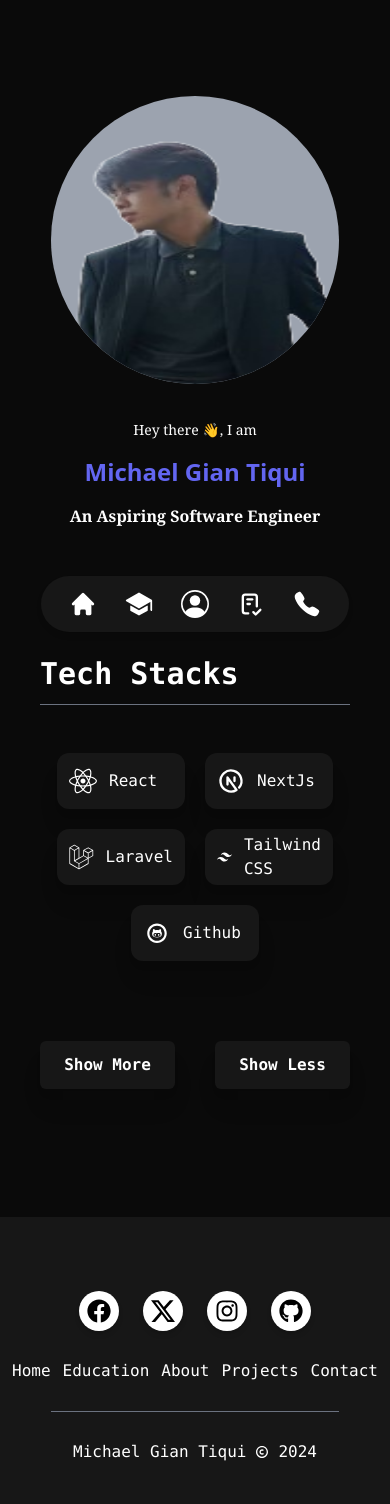
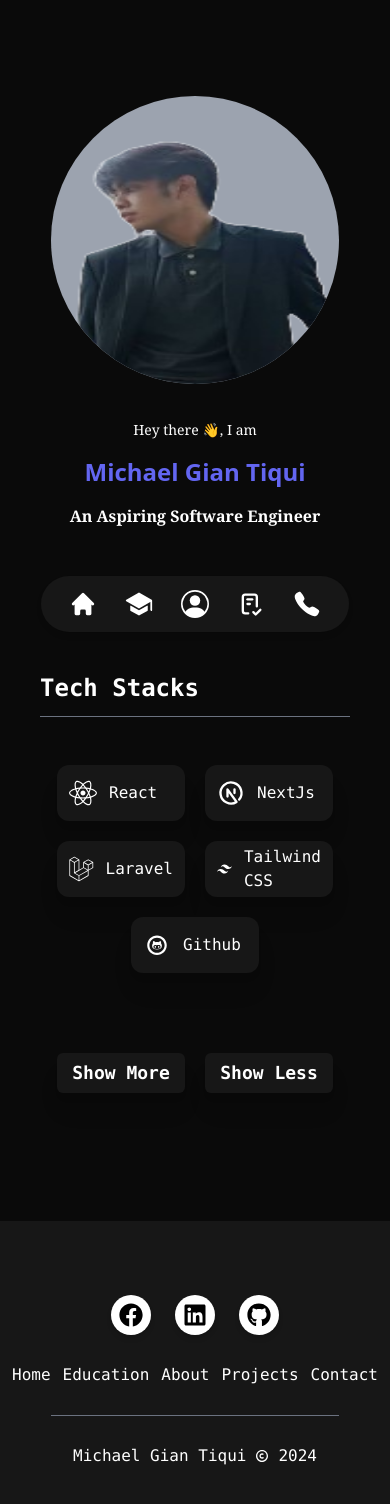
Before and after one commit to gian-tiqui/michael-gian-tiqui, a Next.js app: page / in a window 390 px wide. Shown: the top 1504 px of the page. Built offline with nearby package versions, Linux system fonts and the light colour scheme.

Commit message:
bug fixed

```diff
--- a/src/app/components/Navigation/floating-navigator/FloatingNavigator.tsx
+++ b/src/app/components/Navigation/floating-navigator/FloatingNavigator.tsx
@@ -50,7 +50,7 @@ const FloatingNavigator = () => {
         )}
       </AnimatePresence>
       <AnimatePresence>
-        {expanded && scrolledDown && <Sidebar />}
+        {expanded && scrolledDown && <Sidebar handleExpand={handleExpand} />}
       </AnimatePresence>
       {expanded && (
         <div
--- a/src/app/components/Navigation/floating-navigator/components/SidebarToggler.tsx
+++ b/src/app/components/Navigation/floating-navigator/components/SidebarToggler.tsx
@@ -10,9 +10,9 @@ const SidebarToggler: React.FC<SidebarTogglerProps> = ({ expanded }) => {
   return (
     <>
       {expanded ? (
-        <CgClose className="text-white h-8 w-auto dark:text-black" />
+        <CgClose className="text-white h-5 md:h-8 w-auto dark:text-black" />
       ) : (
-        <CgMenu className="text-white h-8 w-auto dark:text-black" />
+        <CgMenu className="text-white h-5 md:h-8 w-auto dark:text-black" />
       )}
     </>
   );
--- a/src/app/components/Navigation/navbar/Navbar.tsx
+++ b/src/app/components/Navigation/navbar/Navbar.tsx
@@ -56,7 +56,9 @@ const Navbar = () => {
       animate={{ opacity: scrolledDown ? 0 : 1, y: scrolledDown ? 0 : "50%" }}
       exit={{ opacity: 0, y: 0 }}
       transition={{ duration: 0.3 }}
-      className="fixed top-0 left-0 z-50 md:z-0 w-full pt-96 h-14 md:pt-14 flex justify-center"
+      className={`fixed top-0 left-0 z-50 md:z-0 w-full pt-96 h-14 md:pt-14 flex justify-center ${
+        scrolledDown && "hidden"
+      }`}
     >
       <div className="rounded-full bg-neutral-900 h-14 flex items-center justify-between gap-7 md:gap-10 px-7 md:px-20 shadow-md dark:bg-white">
         {routesMappingV2.map((route, index) => (
--- a/src/app/components/Navigation/sidebar/Sidebar.tsx
+++ b/src/app/components/Navigation/sidebar/Sidebar.tsx
@@ -5,7 +5,11 @@ import { routesMapping } from "@/app/utils/Routes";
 import Link from "next/link";
 import { iconsMapping } from "../../footer/Footer";
 
-const Sidebar = () => {
+interface SidebarProps {
+  handleExpand: () => void;
+}
+
+const Sidebar: React.FC<SidebarProps> = ({ handleExpand }) => {
   return (
     <motion.div
       className="fixed w-full top-0 right-0 h-screen md:w-96 bg-neutral-900 z-20 pt-32 pb-16 px-20 flex flex-col justify-between dark:bg-white"
@@ -42,6 +46,7 @@ const Sidebar = () => {
               className="font-serif text-white hover:underline text-sm dark:text-black"
               href={icon.path}
               key={index}
+              onClick={handleExpand}
             >
               {icon.name}
             </Link>
--- a/src/app/components/footer/Footer.tsx
+++ b/src/app/components/footer/Footer.tsx
@@ -1,6 +1,6 @@
 import React, { ReactNode } from "react";
 import IconContainer from "./components/IconContainer";
-import { FaFacebook, FaGithub, FaInstagram } from "react-icons/fa";
+import { FaFacebook, FaGithub, FaLinkedin } from "react-icons/fa";
 import { BsDot, BsTwitterX } from "react-icons/bs";
 import Link from "next/link";
 import { routesMapping } from "@/app/utils/Routes";
@@ -19,14 +19,9 @@ export const iconsMapping: IconsRouteInterface[] = [
     name: "Facebook",
   },
   {
-    icon: <BsTwitterX className="h-6 w-auto dark:text-white" />,
-    path: "https://twitter.com/gian_tiqui",
-    name: "Twitter",
-  },
-  {
-    icon: <FaInstagram className="h-6 w-auto dark:text-white" />,
+    icon: <FaLinkedin className="h-6 w-auto dark:text-white" />,
     path: "https://www.instagram.com/giantiquiii/",
-    name: "Instagram",
+    name: "LinkedIn",
   },
   {
     icon: <FaGithub className="h-6 w-auto dark:text-white" />,
--- a/src/app/components/mode-toggler/ModeToggler.tsx
+++ b/src/app/components/mode-toggler/ModeToggler.tsx
@@ -43,7 +43,7 @@ const ModeToggler = () => {
           exit={{ opacity: 0, scale: 0.001 }}
           onMouseEnter={increaseOpacity}
           onMouseLeave={decreaseOpacity}
-          className="w-16 h-16 rounded-full flex items-center justify-center fixed bottom-7 right-7 dark:hover:bg-neutral-700 bg-neutral-200 dark:bg-black hover:bg-neutral-100"
+          className="w-12 h-12 md:w-16 md:h-16 rounded-full flex items-center justify-center fixed bottom-7 right-7 dark:hover:bg-neutral-700 bg-neutral-200 dark:bg-black hover:bg-neutral-100"
           onClick={changeMode}
         >
           {darkMode ? (
--- a/src/app/components/tech-stacks/TechStacks.tsx
+++ b/src/app/components/tech-stacks/TechStacks.tsx
@@ -144,16 +144,6 @@ const techStacks: TechStacksInterface[] = [
   },
 ];
 
-/*
-
-  TASK: Ongoing
-
-  On Mobile View, do not show all the tech stacks then add a show more button that will expand
-  the list of tech stacks.
-
-
-*/
-
 const TechStacks = () => {
   const [shownItems, setShownItems] = useState<number>(5);
 
@@ -170,11 +160,21 @@ const TechStacks = () => {
   };
 
   return (
-    <div className="mt-32">
-      <h1 className="font-mono text-3xl md:text-5xl font-extrabold text-white mb-3 md:mb-6 dark:text-black">
+    <div className="mt-36">
+      <h1 className="font-mono text-2xl md:text-5xl font-extrabold text-white mb-3 md:mb-6 dark:text-black">
         Tech Stacks
       </h1>
       <hr className="border-t border-t-gray-500 mb-12 mx-auto" />
+
+      <div className="hidden md:flex flex-wrap gap-5 justify-center mb-20">
+        {techStacks.map((techStack, index) => (
+          <TechStackContainer name={techStack.name} key={index}>
+            {techStack.icon}
+          </TechStackContainer>
+        ))}
+      </div>
+
+      <div className="md:hidden">
         <div className="flex flex-wrap gap-5 justify-center mb-20">
           {techStacks.slice(0, shownItems).map((techStack, index) => (
             <TechStackContainer name={techStack.name} key={index}>
@@ -182,15 +182,16 @@ const TechStacks = () => {
             </TechStackContainer>
           ))}
         </div>
-      <div className="flex justify-center gap-10">
+
+        <div className="flex justify-center gap-5 md:gap-10 inset-0">
           <button
-          className="text-white font-mono font-bold dark:text-black bg-neutral-900 rounded-md h-12 w-52 dark:bg-white shadow-xl"
+            className="text-white text-lg font-mono font-bold dark:text-black bg-neutral-900 rounded-md h-10 md:h-12 w-32 md:w-40 dark:bg-white shadow-xl"
             onClick={increaseItems}
           >
             {shownItems === techStacks.length ? "Show All" : "Show More"}
           </button>
           <button
-          className="text-white font-mono font-bold dark:text-black bg-neutral-900 rounded-md h-12 w-52 dark:bg-white shadow-xl"
+            className="text-white text-lg  font-mono font-bold dark:text-black bg-neutral-900 rounded-md h-10 md:h-12 w-32 md:w-40 dark:bg-white shadow-xl"
             disabled={shownItems <= 5}
             onClick={decreaseItems}
           >
@@ -198,6 +199,7 @@ const TechStacks = () => {
           </button>
         </div>
       </div>
+    </div>
   );
 };
 
--- a/src/app/page.tsx
+++ b/src/app/page.tsx
@@ -6,7 +6,7 @@ import TechStacks from "./components/tech-stacks/TechStacks";
 
 const Home = () => {
   return (
-    <div className="px-10 pt-24 md:px-24 md:pt-64 md: pb-32">
+    <div className="px-10 pt-24 md:pt-64 md: pb-32">
       <div className="inset-0 absolute -left-5 top-72">
         <Location />
       </div>
```
Also changed, not shown: src/app/components/tech-stacks/components/TechStackContainer.tsx (+4 -6 lines). Lines whose indentation alone changed are shown as unchanged.
